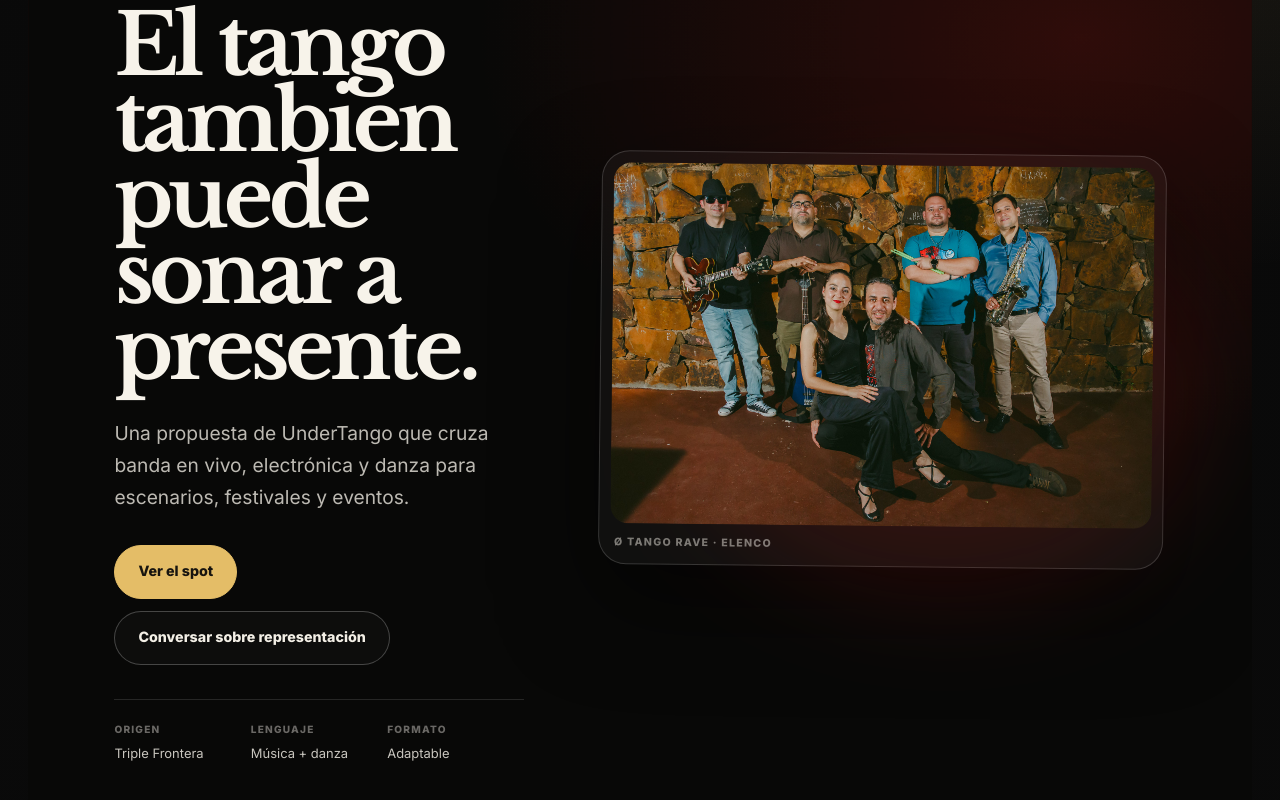
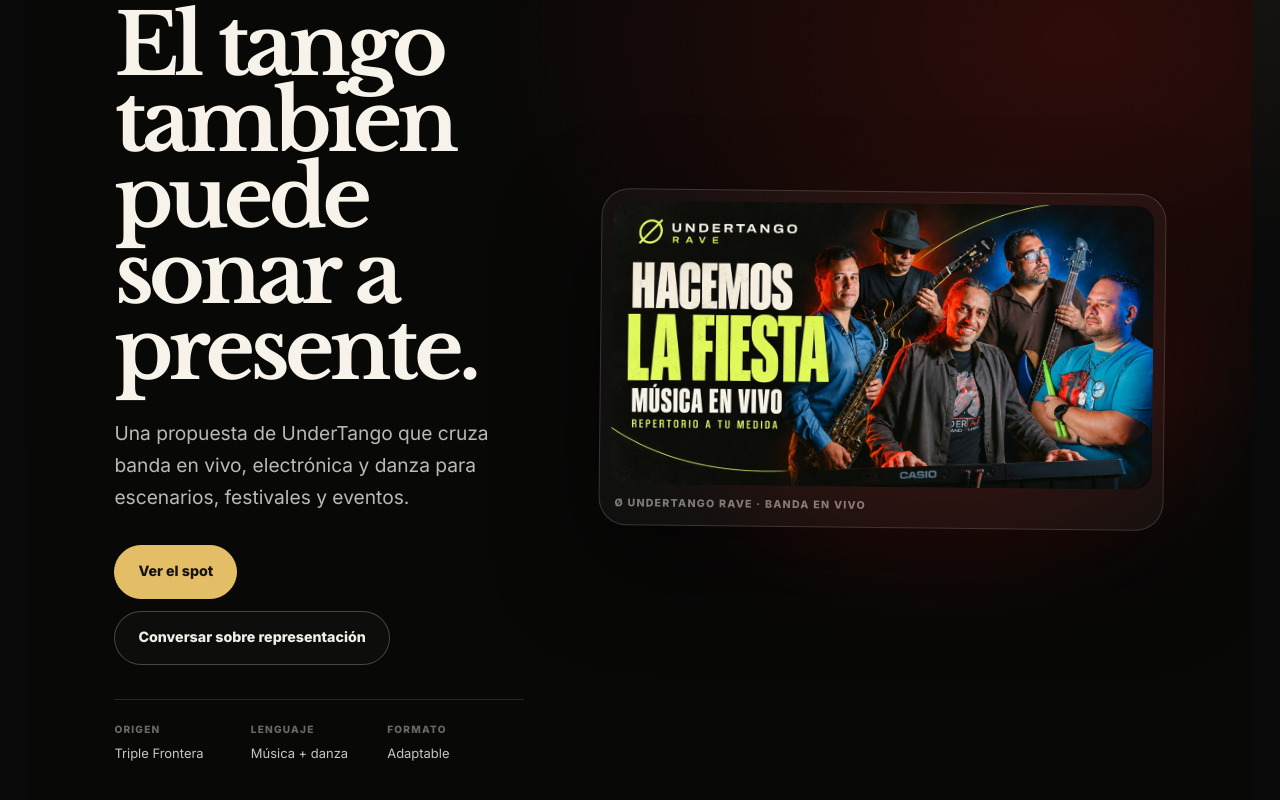
Before and after one commit to O-UnderTango-Club/UnderTangoWEBNextJS, a Next.js app: page /shows in a window 1280 px wide. Shown: the part 2198-2998 px from the top of the page. Built offline with nearby package versions, Linux system fonts and the light colour scheme.

Commit message:
Actualizar foto de la banda en catálogo de shows

```diff
--- a/app/shows/catalogo-shows.tsx
+++ b/app/shows/catalogo-shows.tsx
@@ -56,8 +56,8 @@ export default function CatalogoShows() {
           </div>
 
           <figure className={styles.heroVisual}>
-            <Image src="/assets/images/tango-rave-elenco.jpg" alt="Elenco de Ø Tango Rave" width={2048} height={1365} priority sizes="(max-width: 900px) 100vw, 55vw" />
-            <figcaption>Ø Tango Rave · elenco</figcaption>
+            <Image src="/images/rave/hacemos-la-fiesta-share-v1.jpg" alt="Los cinco músicos de UnderTango Rave" width={1200} height={630} priority sizes="(max-width: 900px) 100vw, 55vw" />
+            <figcaption>Ø UnderTango Rave · banda en vivo</figcaption>
           </figure>
         </section>
 
```
